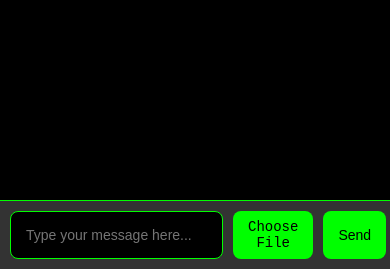
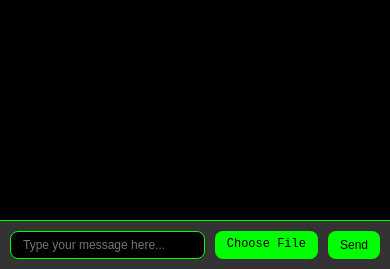
Before and after one commit to vjaykr/Chat-Application, a Flask app: template templates/chat.html in a window 390 px wide. Shown: the part 575-844 px from the top of the page. Run offline with Flask 3, Linux system fonts and the light colour scheme; the template is opened without the code that fills it, so the values that code supplies are empty; some libraries are stand-ins or nearby versions.

Commit message:
5th changes

```diff
--- a/static/script.js
+++ b/static/script.js
@@ -52,6 +52,7 @@ function sendMessage(socket, username) {
     if (message.trim() !== "") {
         socket.send({'username': username, 'message': message});
         input.value = '';
+
     }
 }
 
--- a/static/style.css
+++ b/static/style.css
@@ -125,7 +125,7 @@ header h1  , p{
     background-color: #009900; /* Darker green on hover */
 }
 
-.send-button {
+#send-button {
     padding: 10px 20px;
     background-color: #00ff00; /* Bright green button */
     color: #000000; /* Black text for button */
@@ -231,7 +231,7 @@ header h1  , p{
 
 /* Responsive Design */
 @media screen and (max-width: 600px) {
-    .message-input, .image-label, .send-button {
+    .message-input, .image-label, #send-button {
         font-size: 14px;
         padding: 8px 15px;
     }
@@ -245,12 +245,35 @@ header h1  , p{
         max-height: 90%;
     }
 }
+
+@media screen and (max-width: 400px) {
+    .message-input, .image-label, #send-button {
+        font-size: 12px;
+        padding: 6px 12px;
+    }
+
+    .message {
+        font-size: 12px;
+    }
+
+    .modal-content {
+        max-width: 80%;
+        max-height: 80%;
+    }
+}
+
 .timestamp {
+    display: none; /* Hide timestamp by default */
+    font-size: 12px;
+    color: #666666; /* Lighter color for timestamps */
+    margin-top: 5px;
+}
     display: block;
     font-size: 12px;
     color: #666666; /* Lighter color for timestamps */
     margin-top: 5px;
 }
+
 /*
 updated css */
 .message {
--- a/templates/chat.html
+++ b/templates/chat.html
@@ -19,7 +19,7 @@
             <input id="message-input" class="message-input" type="text" placeholder="Type your message here...">
             <label for="image-input" class="image-label">Choose File</label>
             <input type="file" id="image-input" class="image-input" accept="image/*">
-            <button onclick="sendMessage()" class="send-button">Send</button>
+            <button type="submit" id="send-button">Send</button>
         </div>
     </div>
 
```
